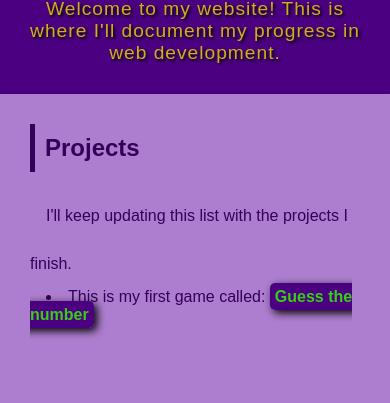
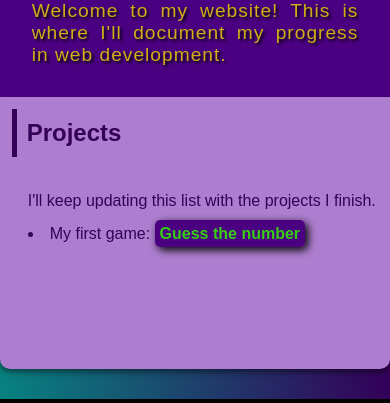
Before and after one commit to Asakura-Gus/personalProjects, a plain HTML site: page index.html in a window 390 px wide. Shown: the part 144-547 px from the top of the page. Drawn offline with Linux system fonts and the light colour scheme; a web font is replaced by a local one.

Commit message:
background, height, responsiveness
twitched some padding percentages for small screens, changed bg color, and main height.

```diff
--- a/index.html
+++ b/index.html
@@ -19,7 +19,7 @@
             <h2>Projects</h2>
             <p>I'll keep updating this list with the projects I finish.</p>
             <ul>
-                <li>This is my first game called: <a href="AdivinheUmNumero/jogoAdivinheUmNumero.html" target="_self" hreflang="pt-br" rel="next">Guess the number</a></li>
+                <li>My first game: <a href="AdivinheUmNumero/jogoAdivinheUmNumero.html" target="_self" hreflang="pt-br" rel="next">Guess the number</a></li>
             </ul>
         </article>
     </main>
--- a/style.css
+++ b/style.css
@@ -28,18 +28,18 @@
     font-family: Arial, Helvetica, sans-serif;
 }
 body {
-    background-color: var(--color4);
+    background-image: linear-gradient(to right, var(--extraColor), var(--color4))
 }
 header {
     background-color: var(--base);
     margin: auto;
-    padding: 20px;
+    padding: 3%;
     text-align: center;
     color: var(--complementary1);
     text-shadow: 2px 2px 3px black;
 }
 header > h1 + p {
-    padding: 10px;
+    padding: 20px;
 }
 header h1 {
     font-family: var(--fontTitle1);
@@ -48,18 +48,20 @@ header h1 {
 header p {
     letter-spacing: 1px;
     font-size: 1.2em;
-    max-width: 500px;
+    max-width: 450px;
     margin: auto;
+    text-align: justify;
 }
 main {
     background-color: var(--color1);
     color: var(--color4);
-    padding: 30px;
-    min-width: 300px;
-    max-width: 800px;
-    height: 350px;
+    padding: 3%;
+    padding-bottom: 30px;
+    min-width: 295px;
+    max-width: 600px;
     margin: auto;
     margin-bottom: 30px;
+    min-height: 230px;
     border-radius: 0px 0px 10px 10px;
     box-shadow: 0px 3px 6px #00000080;
 }
@@ -71,6 +73,7 @@ main h2 {
 main p {
     text-indent: 1em;
     line-height: 3em;
+    text-align: justify;
 }
 ul {
     list-style-position: inside;
@@ -96,6 +99,5 @@ footer {
     background-color: black;
     color: white;
     text-align: center;
-    margin: auto;
     padding: 10px;
 }
```
